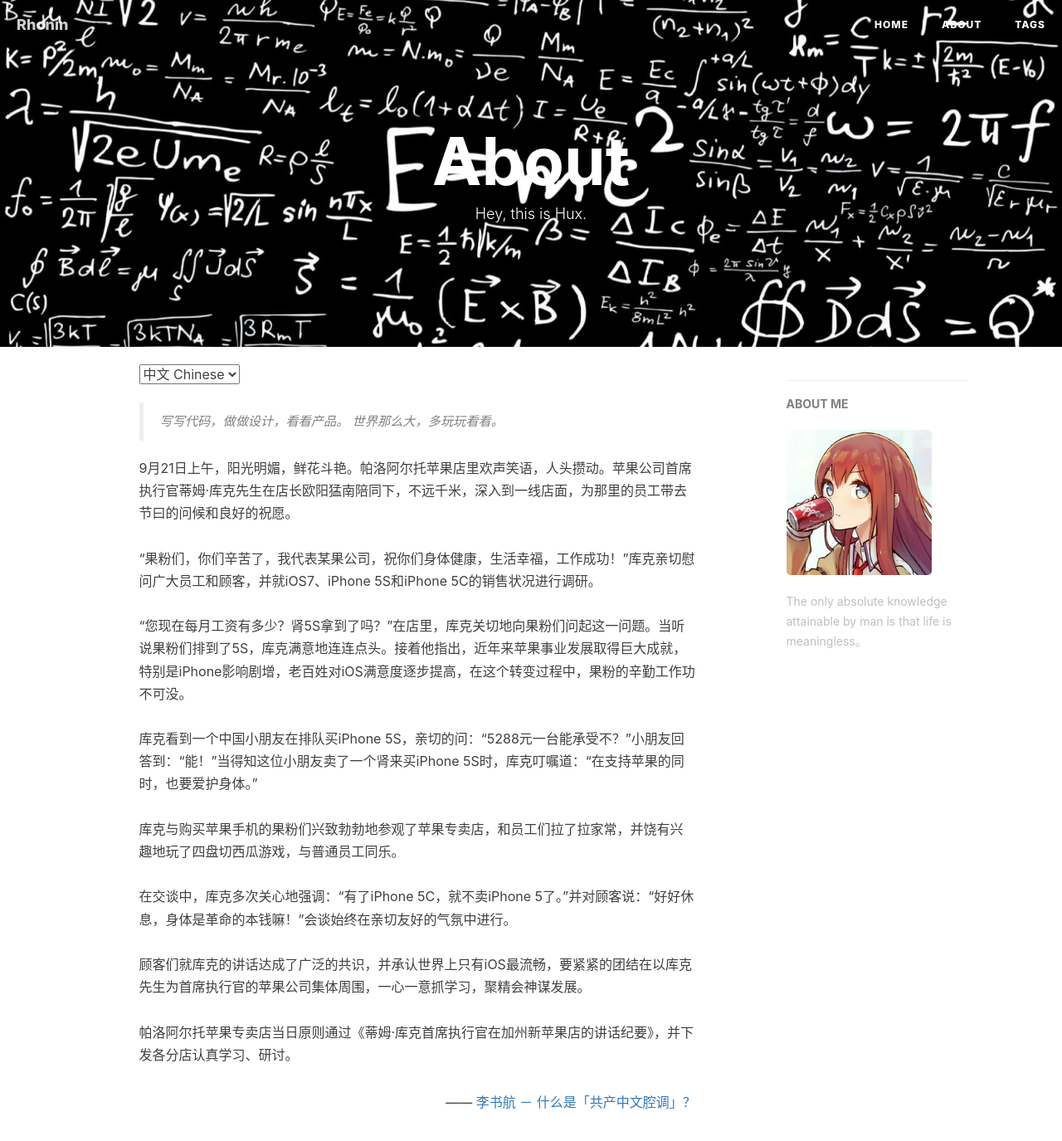
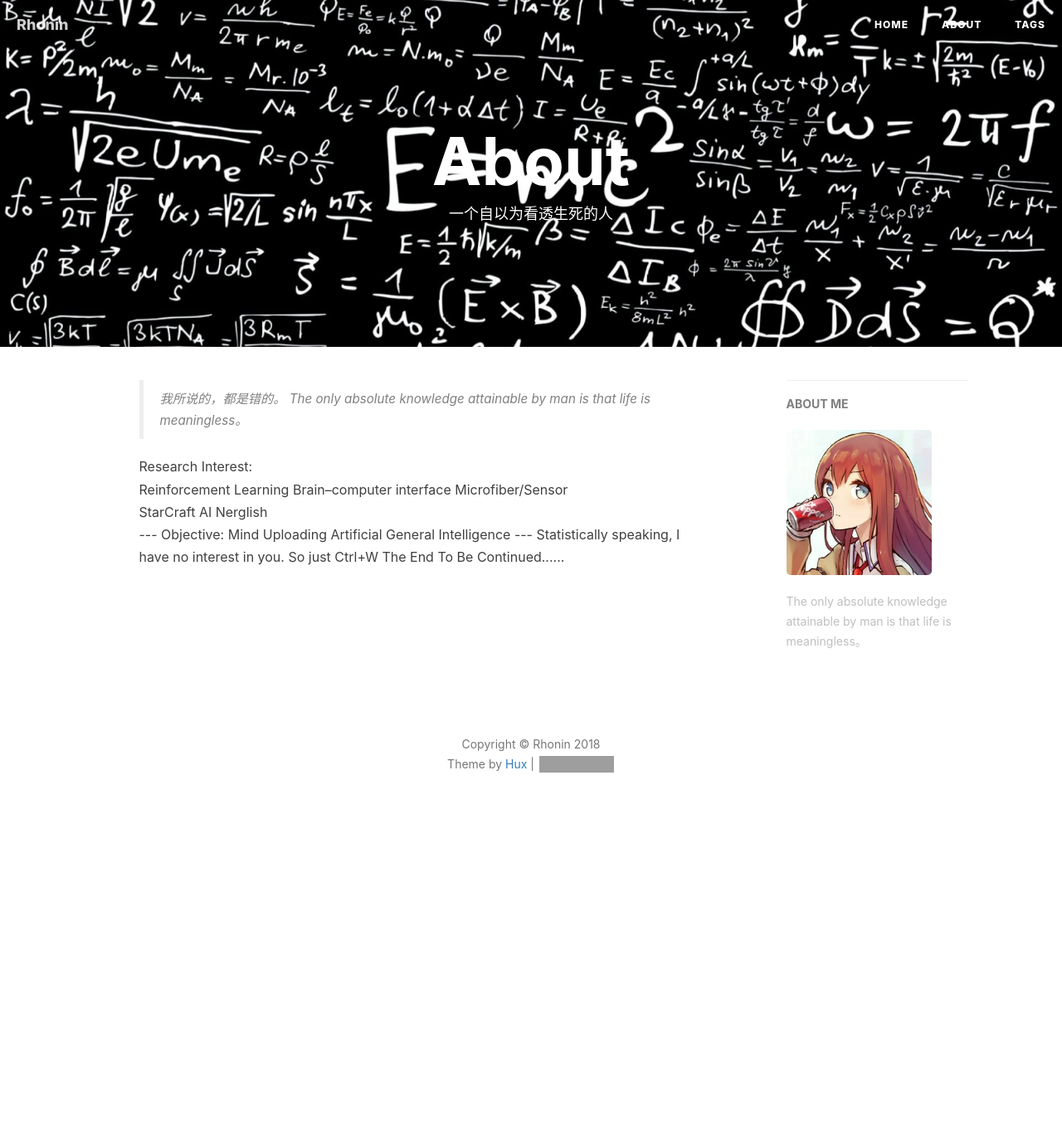
Before and after one commit to rhoninyoung/rhoninyoung.github.io, a Jekyll site: the page built from about.html, in a window 1280 px wide and 1400 px high. Shown: the top 1375 px of the window at 83% size. Built offline with Jekyll 4.4.1, drawn with Linux system fonts in a browser that asks for light colours; nearby versions of some CDN libraries; comment, search, counter and statistics services are not loaded; grey boxes are pictures that could not be loaded.

Commit message:
change the 'about'

```diff
--- a/about.html
+++ b/about.html
@@ -1,127 +1,40 @@
 ---
 layout: page
 title: "About"
-description: "Hey, this is Hux."
+description: "一个自以为看透生死的人"
 header-img: "img/about-bg.jpg"
 ---
 
-<!-- Language Selector -->
-<select onchange= "onLanChange(this.options[this.options.selectedIndex].value)">
-    <option value="0" selected> 中文 Chinese </option>
-    <option value="1"> 英语 English </option>
-</select>
-
-<!-- Chinese Version -->
-<div class="zh post-container">
-    <blockquote>
-        写写代码，做做设计，看看产品。
-        世界那么大，多玩玩看看。
-    </blockquote>
-    9月21日上午，阳光明媚，鲜花斗艳。帕洛阿尔托苹果店里欢声笑语，人头攒动。苹果公司首席执行官蒂姆·库克先生在店长欧阳猛南陪同下，不远千米，深入到一线店面，为那里的员工带去节曰的问候和良好的祝愿。<br><br>“果粉们，你们辛苦了，我代表某果公司，祝你们身体健康，生活幸福，工作成功！”库克亲切慰问广大员工和顾客，并就iOS7、iPhone 5S和iPhone 5C的销售状况进行调研。 <br><br>“您现在每月工资有多少？肾5S拿到了吗？”在店里，库克关切地向果粉们问起这一问题。当听说果粉们排到了5S，库克满意地连连点头。接着他指出，近年来苹果事业发展取得巨大成就，特别是iPhone影响剧增，老百姓对iOS满意度逐步提高，在这个转变过程中，果粉的辛勤工作功不可没。<br><br>库克看到一个中国小朋友在排队买iPhone 5S，亲切的问：“5288元一台能承受不？”小朋友回答到：“能！”当得知这位小朋友卖了一个肾来买iPhone 5S时，库克叮嘱道：“在支持苹果的同时，也要爱护身体。”<br><br>库克与购买苹果手机的果粉们兴致勃勃地参观了苹果专卖店，和员工们拉了拉家常，并饶有兴趣地玩了四盘切西瓜游戏，与普通员工同乐。<br><br>在交谈中，库克多次关心地强调：“有了iPhone 5C，就不卖iPhone 5了。”并对顾客说：“好好休息，身体是革命的本钱嘛！”会谈始终在亲切友好的气氛中进行。<br><br>顾客们就库克的讲话达成了广泛的共识，并承认世界上只有iOS最流畅，要紧紧的团结在以库克先生为首席执行官的苹果公司集体周围，一心一意抓学习，聚精会神谋发展。<br>
-    <br>帕洛阿尔托苹果专卖店当日原则通过《蒂姆·库克首席执行官在加州新苹果店的讲话纪要》，并下发各分店认真学习、研讨。
-
-    <p style="text-align:right;">
-        —— <a href="http://www.zhihu.com/question/19687065">李书航 － 什么是「共产中文腔调」？ </a>
-    </p>
-
-</div>
 
 <!-- English Version -->
 <div class="en post-container">
     <blockquote>
-        Designer or Engineer, things in between.
+        我所说的，都是错的。
+        The only absolute knowledge attainable by man is that life is meaningless。
     </blockquote>
-
-    <p>
-        Your work is going to fill a large part of your life, and the only way to be truly satisfied is to do what you believe is great work. And the only way to do great work is to love what you do. If you haven’t found it yet, keep looking. Don’t settle. As with all matters of the heart, you’ll know when you find it.
-    </p>
-
-    <p>
-    If you want to live your life in a creative way, as an artist, you have to not look back too much. You have to be willing to take whatever you’ve done and whoever you were and throw them away.
-    </p>
-
-    <p style="text-align:right;">
-    -- Steve Jobs
-    </p>
-
-</div>
-
-<!-- Handle Language Change -->
-<script type="text/javascript">
-    var $zh = document.querySelector(".zh");
-    var $en = document.querySelector(".en");
-    function onLanChange(index){
-        if(index == 0){
-            $zh.style.display = "block";
-            $en.style.display = "none";
-        }else{
-            $en.style.display = "block";
-            $zh.style.display = "none";
-        }
-    }
-    onLanChange(0);
-</script>
 
 
 
-{% if site.duoshuo_username %}
-<!-- 多说评论框 start -->
-<div class="comment">
-    <div class="ds-thread"
-    {% if site.duoshuo_username == "huxblog" %}
-        data-thread-id="1187623191091085319"
-    {% else %}
-        data-thread-key="{{site.duoshuo_username}}/about"
-    {% endif %}
+    Research Interest:<br>
 
-    data-title="{{page.title}}"
-    data-url="{{site.url}}/about/"></div>
+    Reinforcement Learning
+    Brain–computer interface
+    Microfiber/Sensor<br>
+
+    StarCraft AI
+    Nerglish<br>
+    ---
+
+    Objective:
+
+    Mind Uploading
+    Artificial General Intelligence
+
+    ---
+    Statistically speaking, I have no interest in you.
+    So just Ctrl+W
+
+    The End
+    To Be Continued......
+
 </div>
-<!-- 多说评论框 end -->
-
-<!-- Duoshuo hacking -->
-<input id="dsUser" type="hidden" value="{{site.duoshuo_username}}"  />
-
-<!-- 多说公共JS代码 start (一个网页只需插入一次) -->
-<script type="text/javascript">
-    // dynamic User hacking by Hux
-    var _user = document.getElementById('dsUser').value;
-    // duoshuo comment query.
-    var duoshuoQuery = {short_name: _user };
-    (function() {
-        var ds = document.createElement('script');
-        ds.type = 'text/javascript';ds.async = true;
-        ds.src = (document.location.protocol == 'https:' ? 'https:' : 'http:') + '//static.duoshuo.com/embed.js';
-        ds.charset = 'UTF-8';
-        (document.getElementsByTagName('head')[0]
-         || document.getElementsByTagName('body')[0]).appendChild(ds);
-    })();
-</script>
-<!-- 多说公共JS代码 end -->
-{% endif %}
-
-
-{% if site.disqus_username %}
-<!-- disqus 评论框 start -->
-<div class="comment">
-    <div id="disqus_thread" class="disqus-thread">
-
-    </div>
-</div>
-<!-- disqus 评论框 end -->
-
-<!-- disqus 公共JS代码 start (一个网页只需插入一次) -->
-<script type="text/javascript">
-    /* * * CONFIGURATION VARIABLES * * */
-    var disqus_shortname = "{{site.disqus_username}}";
-    var disqus_identifier = "{{site.disqus_username}}/{{page.url}}";
-    var disqus_url = "{{site.url}}{{page.url}}";
-
-    (function() {
-        var dsq = document.createElement('script'); dsq.type = 'text/javascript'; dsq.async = true;
-        dsq.src = '//' + disqus_shortname + '.disqus.com/embed.js';
-        (document.getElementsByTagName('head')[0] || document.getElementsByTagName('body')[0]).appendChild(dsq);
-    })();
-</script>
-<!-- disqus 公共JS代码 end -->
-{% endif %}
```
